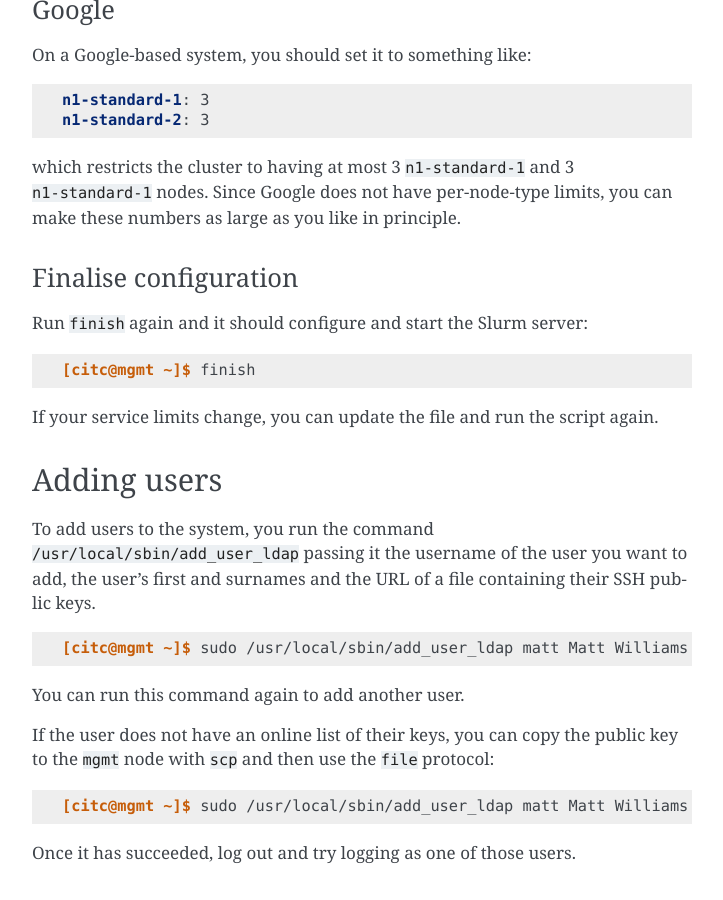
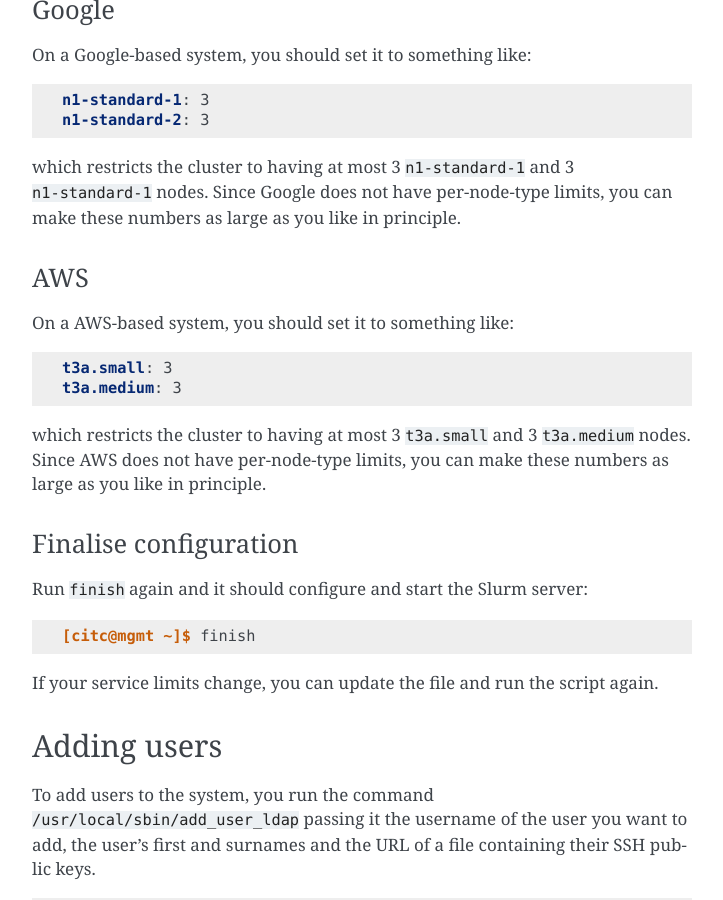
Before and after one commit to clusterinthecloud/docs, a Sphinx documentation site: the page built from source/finalise.rst, in a window 1280 px wide and 900 px high, scrolled down 1406 px. Shown: the whole window, without its empty margins (388-1111 px from the left). Built offline with Sphinx 7.4.7, drawn with Linux system fonts in a browser that asks for light colours.

Commit message:
Add AWS limits set up

```diff
--- a/source/finalise.rst
+++ b/source/finalise.rst
@@ -78,6 +78,19 @@ On a Google-based system, you should set it to something like:
 which restricts the cluster to having at most 3 ``n1-standard-1`` and 3 ``n1-standard-1`` nodes.
 Since Google does not have per-node-type limits, you can make these numbers as large as you like in principle.
 
+AWS
++++
+
+On a AWS-based system, you should set it to something like:
+
+.. code-block:: yaml
+
+   t3a.small: 3
+   t3a.medium: 3
+
+which restricts the cluster to having at most 3 ``t3a.small`` and 3 ``t3a.medium`` nodes.
+Since AWS does not have per-node-type limits, you can make these numbers as large as you like in principle.
+
 Finalise configuration
 ++++++++++++++++++++++
 
```
